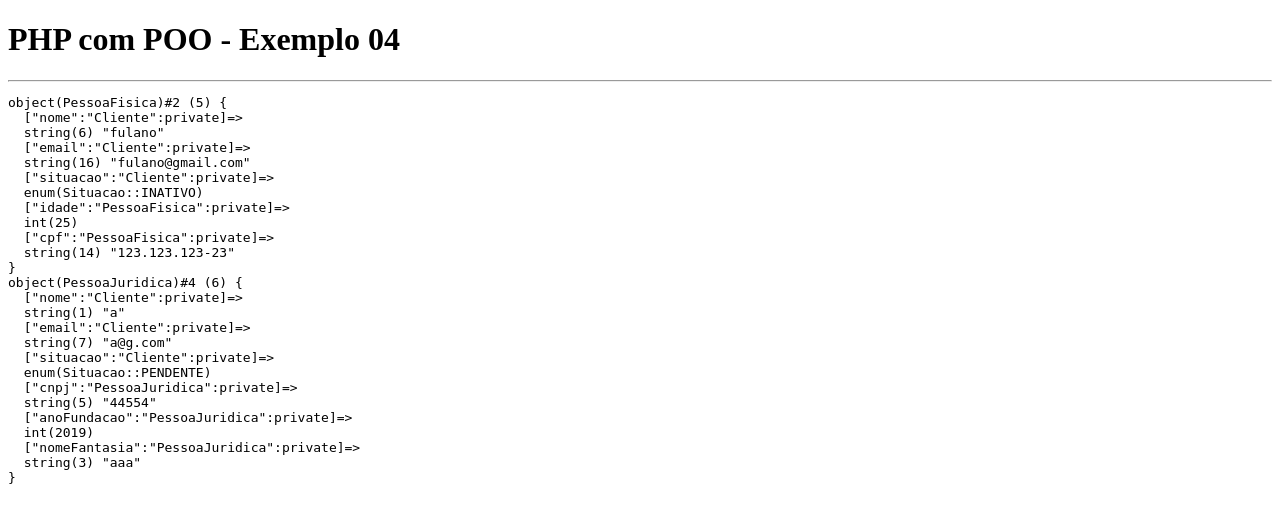
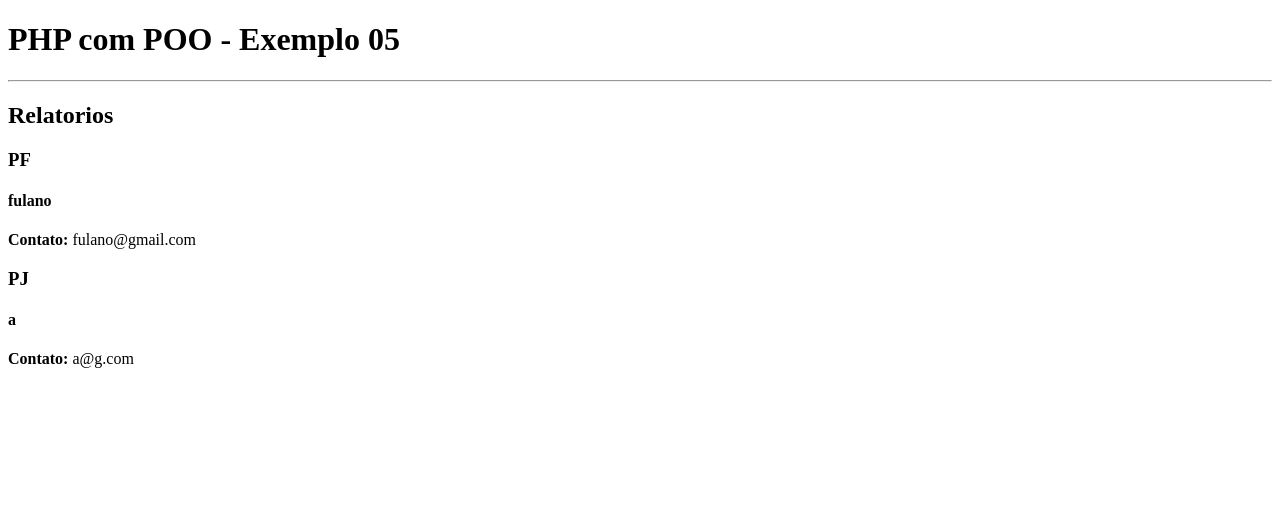
Before and after one commit to Moreira-Marcio/aulasphp-poo, a PHP site: page / in a window 1280 px wide. Shown: the top 523 px of the page. Run offline with PHP 8.4, Linux system fonts and the light colour scheme.

Commit message:
adiciona medoto a superclasse relatorio

```diff
--- a/index.php
+++ b/index.php
@@ -7,11 +7,11 @@
 <head>
     <meta charset="UTF-8">
     <meta name="viewport" content="width=device-width, initial-scale=1.0">
-    <title>Exemplo 04</title>
+    <title>Exemplo 05</title>
 </head>
 <body>
 
-<h1>PHP com POO - Exemplo 04</h1>
+<h1>PHP com POO - Exemplo 05</h1>
 <hr>
 <?php
 
@@ -26,8 +26,14 @@ $clientePJ= new PessoaJuridica("a", "a@g.com", "44554", 2019, "aaa");
 
 
 ?>
-<pre><?= var_dump($clienteCpf, $clientePJ)?></pre>
 
+ <h2>Relatorios</h2>
+
+ <h3>PF</h3>
+ <?=$clienteCpf->relatorio()?>
+
+ <h3>PJ</h3>
+ <?=$clientePJ->relatorio()?>
 
 
 </body>
--- a/src/Models/Cliente.php
+++ b/src/Models/Cliente.php
@@ -16,6 +16,13 @@ class Cliente
           $this->setNome($nome);
           $this->setEmail($email);
           $this->setSituacao($situacao);
+     }
+
+     public function relatorio():string{
+          return "<div>
+          <h4>{$this->getNome()}</h4>
+          <p><b> Contato: </b>{$this->getEmail()}</p>
+          </div>";
      }
 
      // visibilidade protegida :desta forma este metodo ´pode ser usado aqui em cliente(superclasse) e tambem as subclasses
```
